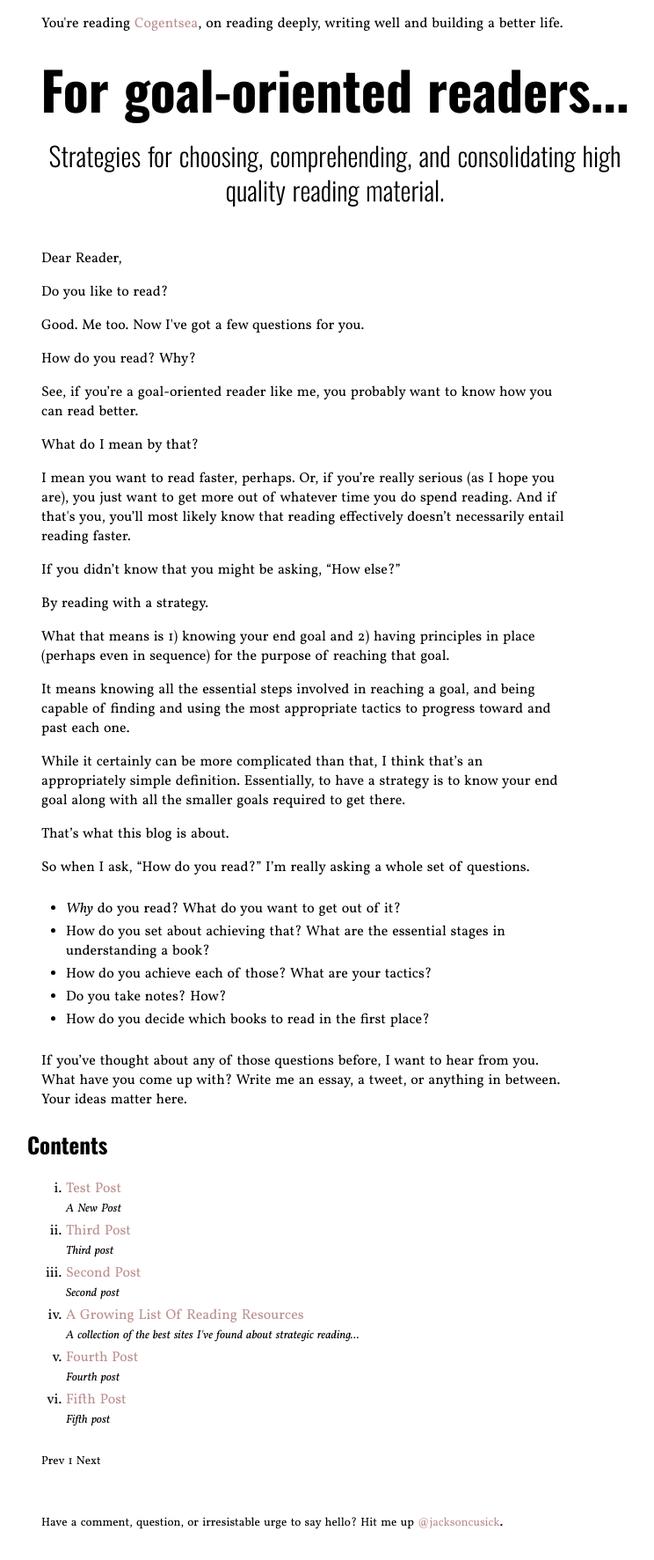
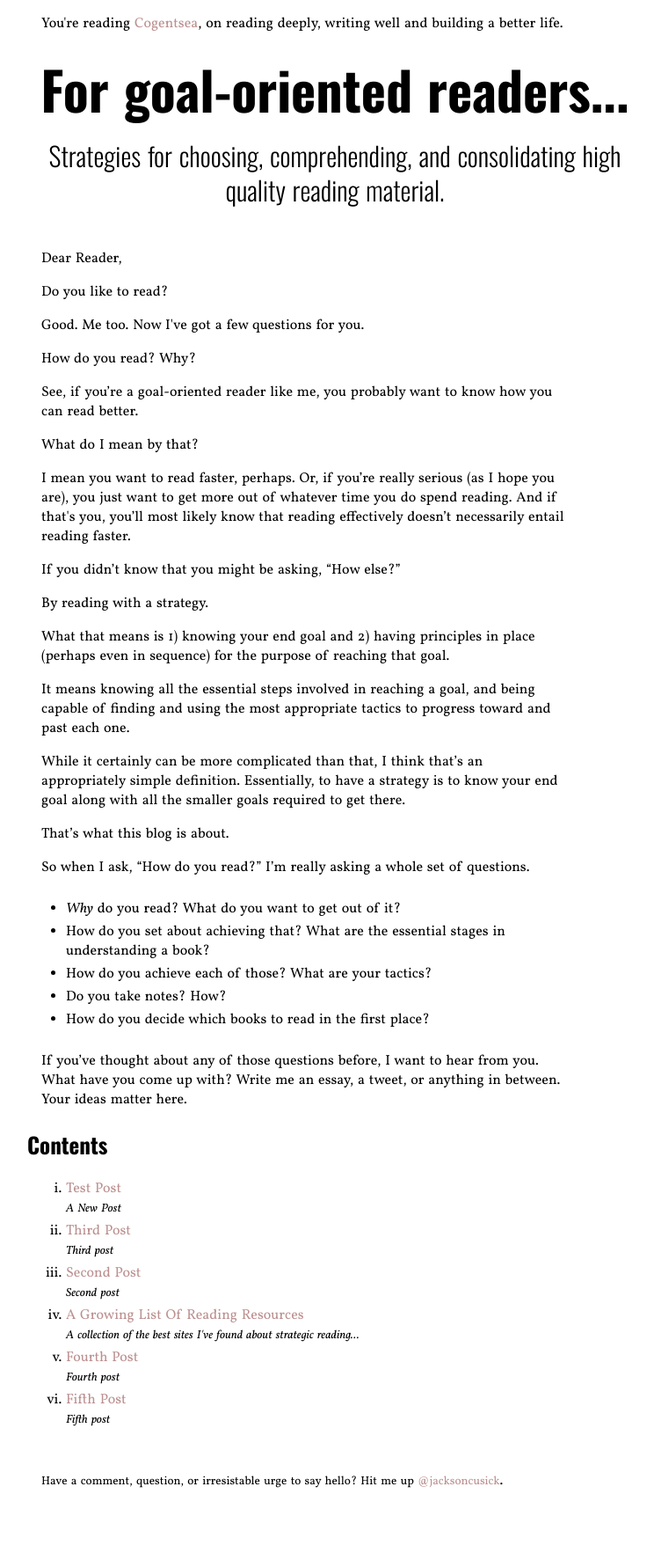
Before and after one commit to jacksoncusick/cogentsea, a Jekyll site: the page built from index.html, in a window 1280 px wide. Shown: the whole page at 88% size, without its empty margins (259-1003 px from the left). Built offline with Jekyll 4.4.1, drawn with Linux system fonts in a browser that asks for light colours; the list of posts is cut into pages by our own code; after the commit the page ends 1726 px from its top, so only the background shows below that.

Commit message:
Update index.html
remove paginated list.

```diff
--- a/index.html
+++ b/index.html
@@ -51,34 +51,7 @@
   {% endfor %}
 </ol>
 <nav>
-	<p><small>
-        {% if paginator.previous_page %}
-          {% if paginator.previous_page == 1 %}
-          <a href="/">Prev</a>
-          {% else %}
-          <a href="/page{{ paginator.previous_page }}">Prev</a>
-          {% endif %}
-        {% else %}
-        <span class="disabled">Prev</span>
-        {% endif %}
-        {% if paginator.page == 1 %}
-        <span class="active">1</span>
-        {% else %}
-        <a href="/">1</a>
-        {% endif %}
-        {% for count in (2..paginator.total_pages) %}
-          {% if count == paginator.page %}
-          <span class="active">{{ count }}</span>
-          {% else %}
-          <a href="/page{{ count }}">{{ count }}</a>
-          {% endif %}
-        {% endfor %}
-        {% if paginator.next_page %}
-        <a href="/page{{ paginator.next_page }}">Next</a>
-        {% else %}
-        <span class="disabled">Next</span>
-        {% endif %}
-      </small></p>
+
 </nav>
 
 <!-- Footer -->
```
